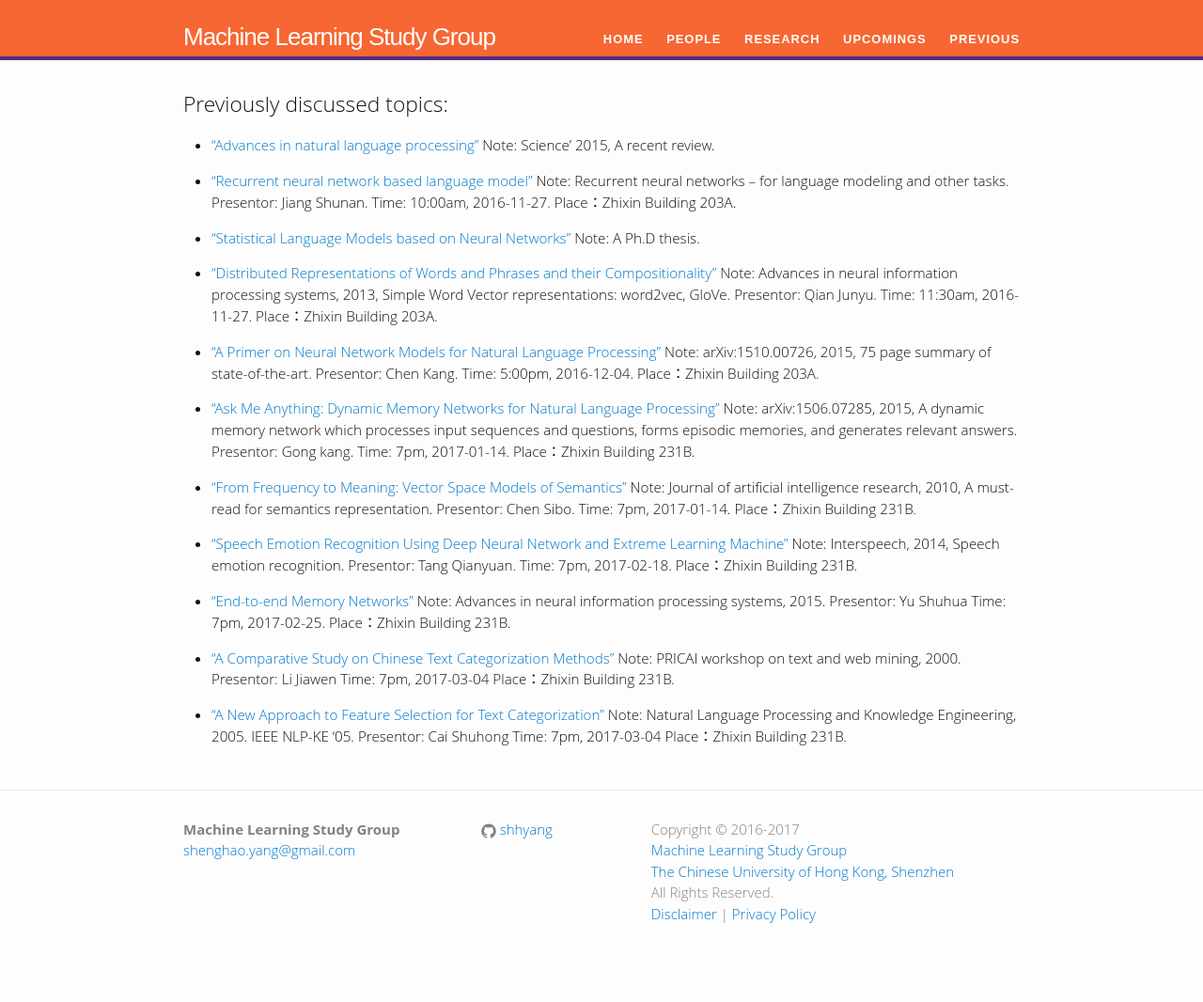
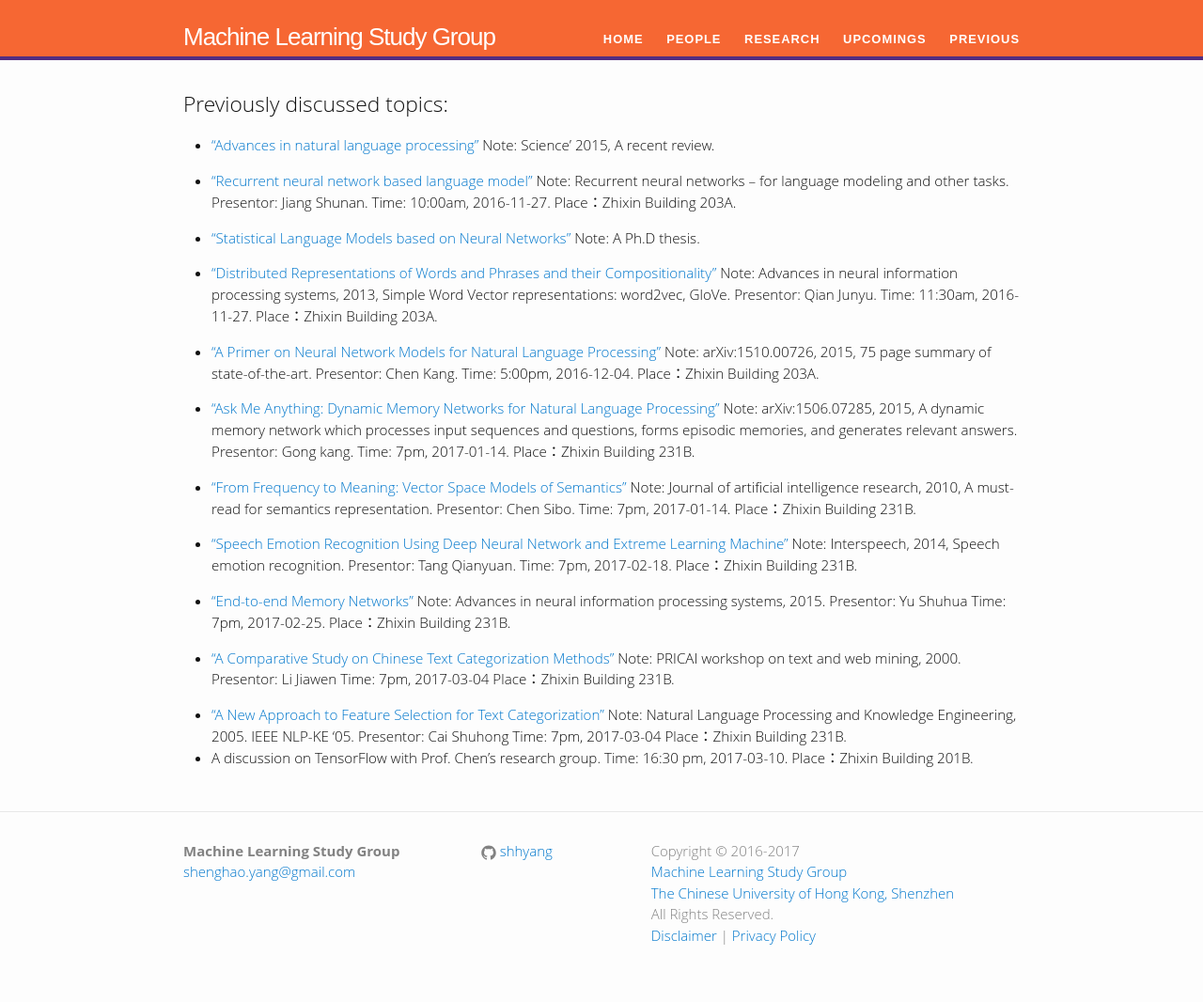
Before and after one commit to shhyang/learning, a Jekyll site: the page built from previous/index.md, in a window 1280 px wide. Shown: the whole page at 94% size. Built offline with Jekyll 4.4.1, drawn with Linux system fonts in a browser that asks for light colours; some web fonts are replaced; our own code applies the rules of GitHub Pages for plain Markdown files; before the commit the page ends 1043 px from its top, so only the background shows below that.

Commit message:
Update index.md

```diff
--- a/previous/index.md
+++ b/previous/index.md
@@ -60,3 +60,6 @@ Place：Zhixin Building 231B.
 Note: Natural Language Processing and Knowledge Engineering, 2005. IEEE NLP-KE '05.
 Presentor: Cai Shuhong Time: 7pm, 2017-03-04
 Place：Zhixin Building 231B.
+- A discussion on TensorFlow with Prof. Chen's research group.
+Time: 16:30 pm, 2017-03-10.
+Place：Zhixin Building 201B.
```
